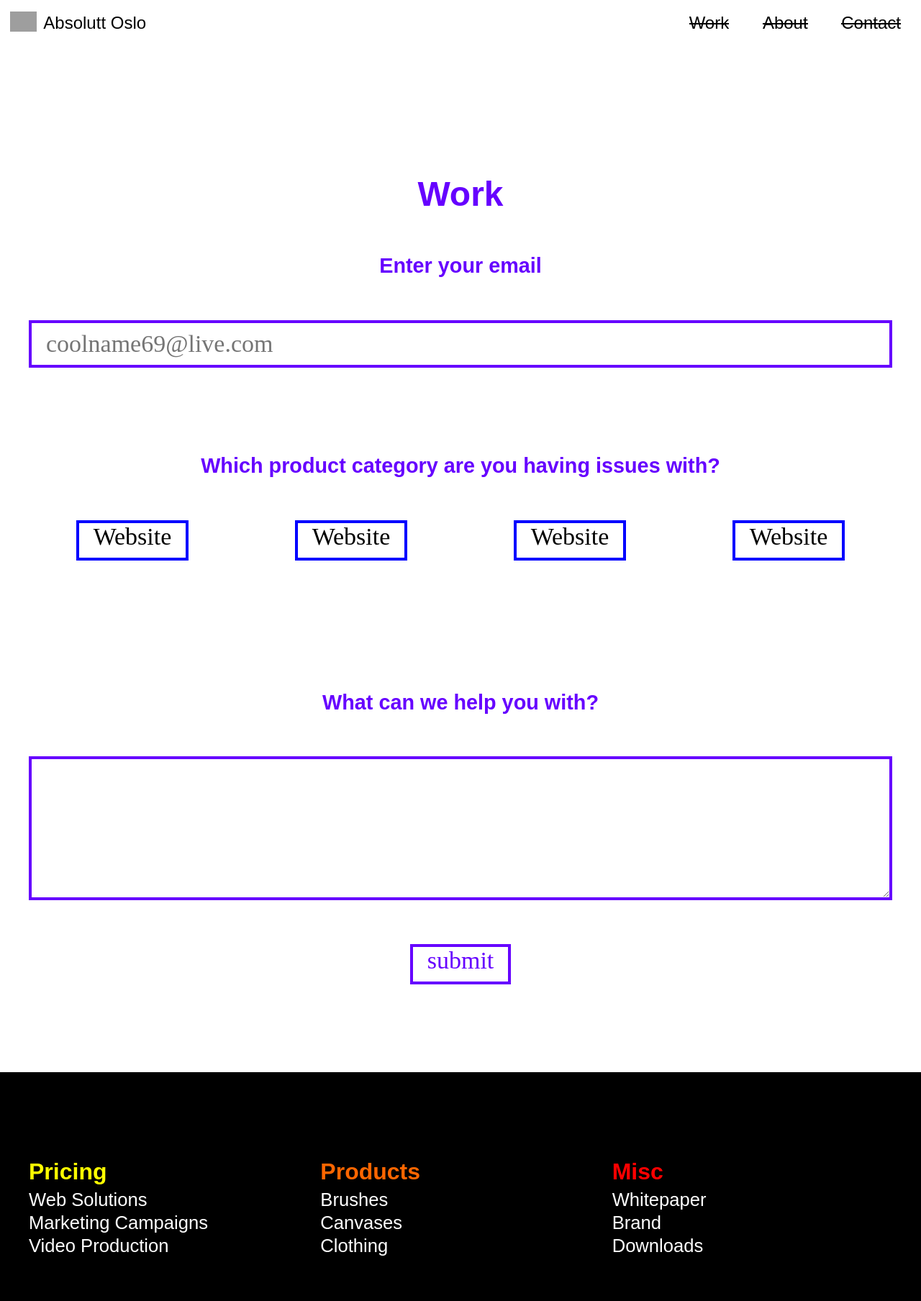
After one commit to christerwaters/ao, a PHP site: page /support.html in a window 1280 px wide. The commit adds this page. Shown: the whole page at 72% size. Run offline with PHP 8.4, Linux system fonts and the light colour scheme; some web fonts are replaced; grey boxes are pictures that could not be loaded.

Commit message:
Added support.html file.
Cleaned some css code

```diff
--- a/css/theme.css
+++ b/css/theme.css
@@ -858,6 +858,8 @@ button.btn-big{
 .portfolio .col-xs-4{
     padding: 1rem;
 }
+textarea.big,
+input.big,
 .contact textarea,
 .contact input{
 	width:100%;
@@ -869,6 +871,7 @@ button.btn-big{
 	background: #000;
 	color:#FFFF00;
 }
+textarea.message.big,
 .contact .message{
 	height:200px;
 }
--- a/css/typography.css
+++ b/css/typography.css
@@ -12,6 +12,9 @@ header{
   font-size:24px;}
   nav.list{
 	font-size:1rem;}
+
+.support textarea,
+.support input,
 .contact textarea,
 .contact input{
 	font-size:34px;
--- /dev/null
+++ b/support.html
@@ -0,0 +1,175 @@
+<html>
+	<head>
+		<title> Absolutt Oslo - Work</title>
+		<link rel="apple-touch-icon" sizes="57x57" href="img/apple-icon-57x57.png">
+		<link rel="apple-touch-icon" sizes="60x60" href="img/apple-icon-60x60.png">
+		<link rel="apple-touch-icon" sizes="72x72" href="img/apple-icon-72x72.png">
+		<link rel="apple-touch-icon" sizes="76x76" href="img/apple-icon-76x76.png">
+		<link rel="apple-touch-icon" sizes="114x114" href="img/apple-icon-114x114.png">
+		<link rel="apple-touch-icon" sizes="120x120" href="img/apple-icon-120x120.png">
+		<link rel="apple-touch-icon" sizes="144x144" href="img/apple-icon-144x144.png">
+		<link rel="apple-touch-icon" sizes="152x152" href="img/apple-icon-152x152.png">
+		<link rel="apple-touch-icon" sizes="180x180" href="img/apple-icon-180x180.png">
+		<link rel="icon" type="image/png" sizes="192x192"  href="img/android-icon-192x192.png">
+		<link rel="icon" type="image/png" sizes="32x32" href="img/favicon-32x32.png">
+		<link rel="icon" type="image/png" sizes="96x96" href="img/favicon-96x96.png">
+		<link rel="icon" type="image/png" sizes="16x16" href="img/favicon-16x16.png">
+		<link rel="manifest" href="img/manifest.json">
+		<meta name="msapplication-TileColor" content="#ffffff">
+		<meta name="msapplication-TileImage" content="img/ms-icon-144x144.png">
+		<meta name="theme-color" content="#ffffff">
+		<link rel="stylesheet" href="fonts/import-all.css">
+		<link rel="stylesheet" href="css/reset.css">
+		<link rel="stylesheet" href="css/grid.css">
+		<link rel="stylesheet" href="css/typography.css">
+		<link href="https://fonts.googleapis.com/css?family=Cutive+Mono" rel="stylesheet">
+		<link rel="stylesheet" href="css/theme.css">
+	</head>
+	<body class="support">
+		<header class="swoosh">
+			<div class="row inner">
+				<div class="col-xs-2 col-sm-5 logo">
+					<a href="index.html"><img src="img/logo.png"><span class="txt xs-hidden">Absolutt Oslo</span></a>
+				</div>
+				<div class="col-xs-10 col-sm-7 menu">
+					<a class="menu-item hidden " href="work.html">
+						<span class="strikethrough">Work</span>
+					</a>
+					<a class="menu-item" href="about.html">
+						<span class="strikethrough">About</span>
+					</a>
+					<a class="menu-item contact" href="contact.html">
+						<span class="strikethrough">Contact</span>
+					</a>
+				</div>
+		</header>
+		<div class="container center full-width bg-white">
+			<div class="row">
+				<div class="col-xs-12">
+					<div class="large-spacer"></div>
+					<h1 class="headline center txt-purple">
+						Work
+					</h1>
+					<div class="small-spacer"></div>
+				</div>
+			</div>
+		</div>
+		<div class="container center">
+			<div class="row">
+				<div class="col-xs-12">
+					<h3 class="headline center txt-purple">
+						Enter your email
+					</h3>
+				</div>
+				<div class="col-xs-12">
+					<div class="small-spacer"></div>
+					<input type="text" class="e-mail big border-purple" placeholder="coolname69@live.com"></input>
+				</div>
+			</div>
+			<div class="row">
+				<div class="col-xs-12">
+					<div class="medium-spacer"></div>
+					<h3 class="headline center txt-purple">
+						Which product category are you having issues with?
+					</h3>
+				</div>
+				<div class="col-xs-3">
+					<div class="small-spacer"></div>
+					<button class="btn-big border-blue bg-white bg-hover-green tn--0-1">Website</button>
+					<div class="small-spacer"></div>
+				</div>
+				<div class="col-xs-3">
+					<div class="small-spacer"></div>
+					<button class="btn-big border-blue bg-white bg-hover-green tn--0-1">Website</button>
+					<div class="small-spacer"></div>
+				</div>
+				<div class="col-xs-3">
+					<div class="small-spacer"></div>
+					<button class="btn-big border-blue bg-white bg-hover-green tn--0-1">Website</button>
+					<div class="small-spacer"></div>
+				</div>
+				<div class="col-xs-3">
+					<div class="small-spacer"></div>
+					<button class="btn-big border-blue bg-white bg-hover-green tn--0-1">Website</button>
+					<div class="small-spacer"></div>
+				</div>
+			</div>
+			<div class="row">
+				<div class="col-xs-12">
+					<div class="medium-spacer"></div>
+					<h3 class="headline center txt-purple">
+						What can we help you with?
+					</h3>
+				</div>
+				<div class="col-xs-12">
+					<div class="small-spacer"></div>
+					<textarea class="message big border-purple"></textarea>
+					<div class="small-spacer"></div>
+				</div>
+				<div class="col-xs-12">
+					<a href="contact.html">
+						<button class="border-purple txt-purple btn-big">submit</button>
+					</a>
+				</div>
+			</div>
+			<div class="medium-spacer"></div>
+		</div>
+	<div class="full-width bg-black txt-white">
+		<footer class="footer container">
+			<div class="row">
+
+						<div class="medium-spacer"></div>
+		    <div class="col-xs-4">
+		    	<h2 class="txt-yellow">Pricing</h2>
+		    	<nav>
+		    		<ul>
+		    			<li>
+							<a href="" class="txt-white txt-hover-yellow tn--0-1">Web Solutions</a>
+						</li>
+		    			<li>
+							<a href="" class="txt-white txt-hover-yellow tn--0-1">Marketing Campaigns</a>
+						</li>
+		    			<li>
+							<a href="" class="txt-white txt-hover-yellow tn--0-1">Video Production</a>
+						</li>
+		    		</ul>
+		    	</nav>
+		    </div>
+		    <div class="col-xs-4">
+		    	<h2 class="txt-orange">Products</h2>
+		    	<nav>
+		    		<ul>
+		    			<li>
+							<a href="" class="txt-white txt-hover-orange tn--0-1">Brushes</a>
+						</li>
+		    			<li>
+							<a href="" class="txt-white txt-hover-orange tn--0-1">Canvases</a>
+						</li>
+		    			<li>
+							<a href="" class="txt-white txt-hover-orange tn--0-1">Clothing</a>
+						</li>
+		    		</ul>
+		    	</nav>
+		    </div>
+		    <div class="col-xs-4">
+		    	<h2 class="txt-red">Misc</h2>
+		    	<nav>
+		    		<ul>
+		    			<li>
+							<a href="whitepaper.html" class="txt-white txt-hover-red tn--0-1">Whitepaper</a>
+						</li>
+		    			<li>
+							<a href="brand.html" class="txt-white txt-hover-red tn--0-1">Brand</a>
+						</li>
+		    			<li>
+							<a href="brand.html" class="txt-white txt-hover-red tn--0-1">Downloads</a>
+						</li>
+		    		</ul>
+		    	</nav>
+		    </div>
+						<div class="small-spacer"></div>
+		</footer>
+	</div>
+	<script src="js/jq.js"></script>
+	<script src="js/theme.js"></script>
+	</body>
```
